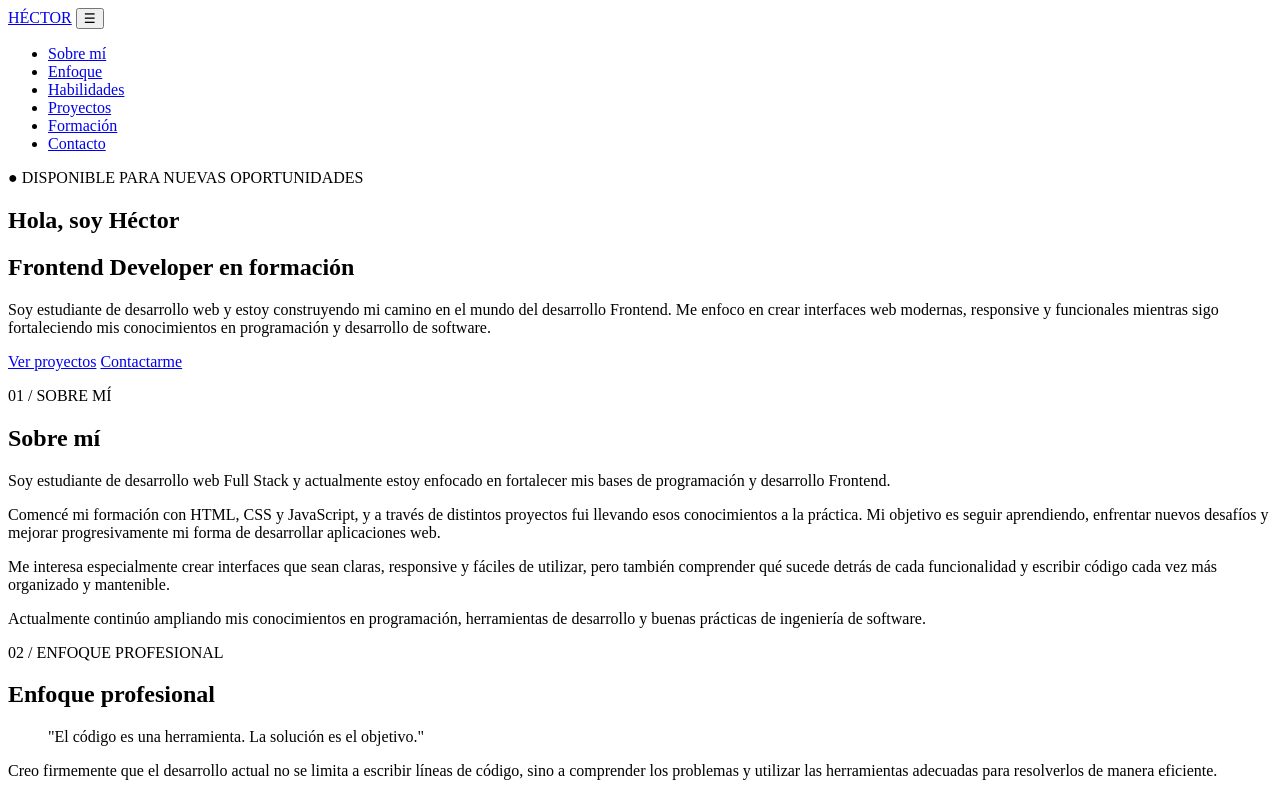
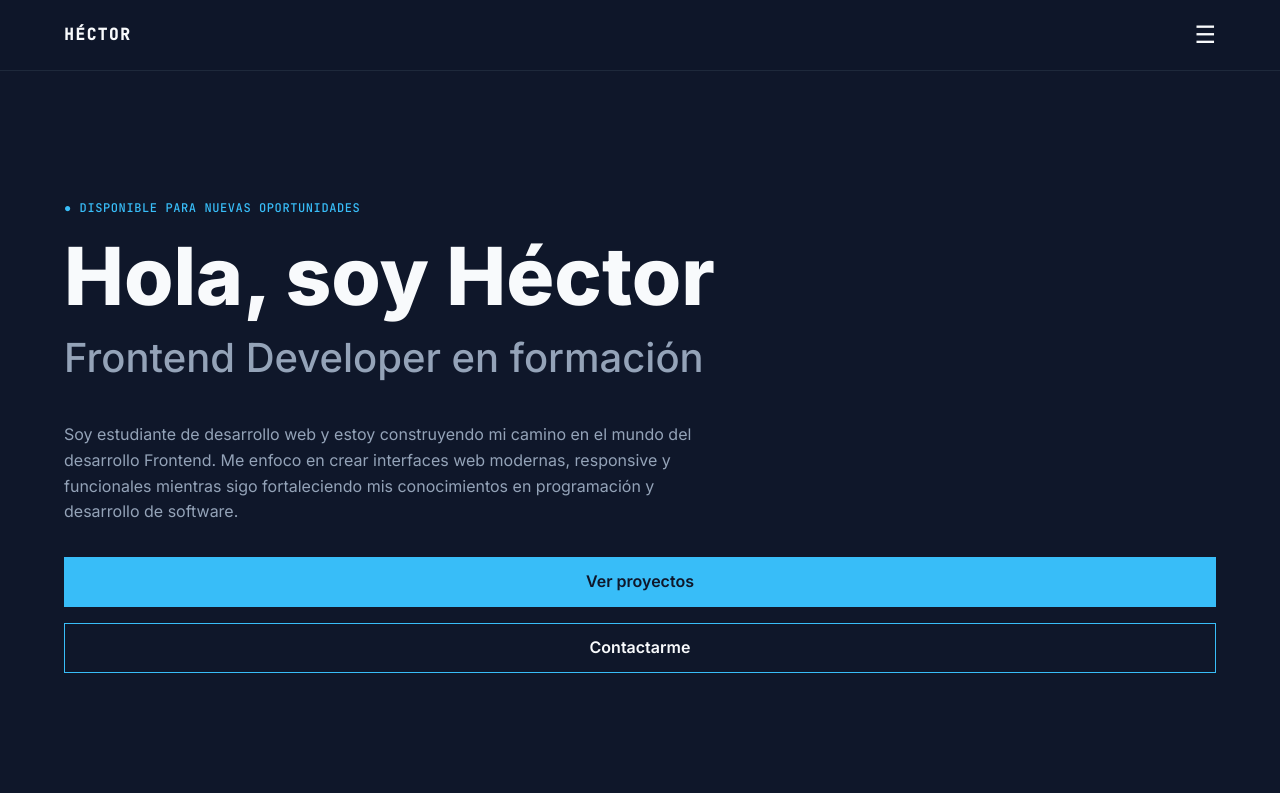
Before and after one commit to MartinPerugo/Portfolio, a plain HTML site: page index.html in a window 1280 px wide. Shown: the top 793 px of the page. Drawn offline with Linux system fonts and the light colour scheme; a script that the page names is missing.

Commit message:
Comenzamos a aplicar estilos

```diff
--- a/css/styles.css
+++ b/css/styles.css
@@ -0,0 +1,227 @@
+/* =========================================
+   VARIABLES
+========================================= */
+
+:root {
+    --color-bg: #0f172a;
+    --color-bg-secondary: #111827;
+
+    --color-text: #f8fafc;
+    --color-text-secondary: #94a3b8;
+
+    --color-accent: #38bdf8;
+    --color-accent-secondary: #818cf8;
+
+    --color-border: #1e293b;
+
+    --font-primary: "Inter", sans-serif;
+    --font-code: "JetBrains Mono", monospace;
+
+    --container-width: 1200px;
+
+    --spacing-xs: 0.5rem;
+    --spacing-sm: 1rem;
+    --spacing-md: 2rem;
+    --spacing-lg: 4rem;
+    --spacing-xl: 6rem;
+}
+
+/* =========================================
+   RESET
+========================================= */
+
+* {
+    margin: 0;
+    padding: 0;
+    box-sizing: border-box;
+}
+
+/* =========================================
+   HTML
+========================================= */
+
+html {
+    scroll-behavior: smooth;
+}
+
+/* =========================================
+   BODY
+========================================= */
+
+body {
+    background-color: var(--color-bg);
+    color: var(--color-text);
+    font-family: var(--font-primary);
+    line-height: 1.6;
+}
+
+/* =========================================
+   IMÁGENES
+========================================= */
+
+img {
+    max-width: 100%;
+    display: block;
+}
+
+/* =========================================
+   LINKS
+========================================= */
+
+a {
+    color: inherit;
+    text-decoration: none;
+}
+
+/* =========================================
+   LISTAS
+========================================= */
+
+ul {
+    list-style: none;
+}
+
+/* =========================================
+   CONTAINER
+========================================= */
+
+.container {
+    width: min(90%, var(--container-width));
+    margin-inline: auto;
+}
+
+/* =========================================
+   NAVBAR
+========================================= */
+
+.navbar {
+    position: sticky;
+    top: 0;
+    z-index: 1000;
+
+    background-color: rgba(15, 23, 42, 0.9);
+    backdrop-filter: blur(10px);
+
+    border-bottom: 1px solid var(--color-border);
+}
+
+.navbar .container {
+    min-height: 70px;
+
+    display: flex;
+    align-items: center;
+    justify-content: space-between;
+}
+
+.logo {
+    font-family: var(--font-code);
+    font-size: 1rem;
+    font-weight: 700;
+    letter-spacing: 0.1em;
+}
+
+.nav-links {
+    display: none;
+}
+
+.menu-toggle {
+    background: none;
+    border: none;
+
+    color: var(--color-text);
+
+    font-size: 1.5rem;
+    cursor: pointer;
+}
+
+/* =========================================
+   HERO
+========================================= */
+
+.hero {
+    min-height: calc(100vh - 70px);
+
+    display: flex;
+    align-items: center;
+
+    padding-block: var(--spacing-xl);
+}
+
+.availability {
+    margin-bottom: var(--spacing-sm);
+
+    color: var(--color-accent);
+
+    font-family: var(--font-code);
+    font-size: 0.75rem;
+    font-weight: 500;
+
+    letter-spacing: 0.05em;
+}
+
+.hero h1 {
+    margin-bottom: var(--spacing-xs);
+
+    font-size: clamp(2.5rem, 10vw, 5rem);
+    line-height: 1.05;
+    font-weight: 800;
+}
+
+.hero h2 {
+    margin-bottom: var(--spacing-md);
+
+    color: var(--color-text-secondary);
+
+    font-size: clamp(1.4rem, 5vw, 2.5rem);
+    font-weight: 500;
+}
+
+.hero .container>p:not(.availability) {
+    max-width: 650px;
+
+    margin-bottom: var(--spacing-md);
+
+    color: var(--color-text-secondary);
+
+    font-size: 1rem;
+}
+
+.hero-actions {
+    display: flex;
+    flex-direction: column;
+    gap: var(--spacing-sm);
+}
+
+.hero-actions a {
+    display: inline-flex;
+
+    justify-content: center;
+    align-items: center;
+
+    min-height: 50px;
+
+    padding-inline: 1.5rem;
+
+    border: 1px solid var(--color-accent);
+
+    font-weight: 600;
+
+    transition:
+        background-color 0.3s ease,
+        color 0.3s ease,
+        transform 0.3s ease;
+}
+
+.hero-actions a:first-child {
+    background-color: var(--color-accent);
+    color: var(--color-bg);
+}
+
+.hero-actions a:hover {
+    transform: translateY(-3px);
+}
+
+.hero-actions a:last-child:hover {
+    background-color: var(--color-accent);
+    color: var(--color-bg);
+}
--- a/index.html
+++ b/index.html
@@ -3,12 +3,18 @@
   <head>
     <meta charset="UTF-8" />
     <meta name="viewport" content="width=device-width, initial-scale=1.0" />
-
+    <link rel="stylesheet" href="css/styles.css" />
     <meta
       name="description"
       content="Portfolio de Héctor, Frontend Developer en formación. Desarrollo web, JavaScript, Java, Spring Boot, bases de datos, IA y arquitectura de software."
     />
+    <link rel="preconnect" href="https://fonts.googleapis.com" />
+    <link rel="preconnect" href="https://fonts.gstatic.com" crossorigin />
 
+    <link
+      href="https://fonts.googleapis.com/css2?family=Inter:wght@400;500;600;700;800&family=JetBrains+Mono:wght@400;500&display=swap"
+      rel="stylesheet"
+    />
     <title>Héctor | Full Stack Developer</title>
   </head>
 
@@ -76,8 +82,9 @@
           <h2>Sobre mí</h2>
 
           <p>
-            Soy estudiante de desarrollo web Full Stack y actualmente estoy enfocado en
-            fortalecer mis bases de programación y desarrollo Frontend.
+            Soy estudiante de desarrollo web Full Stack y actualmente estoy
+            enfocado en fortalecer mis bases de programación y desarrollo
+            Frontend.
           </p>
 
           <p>
```
